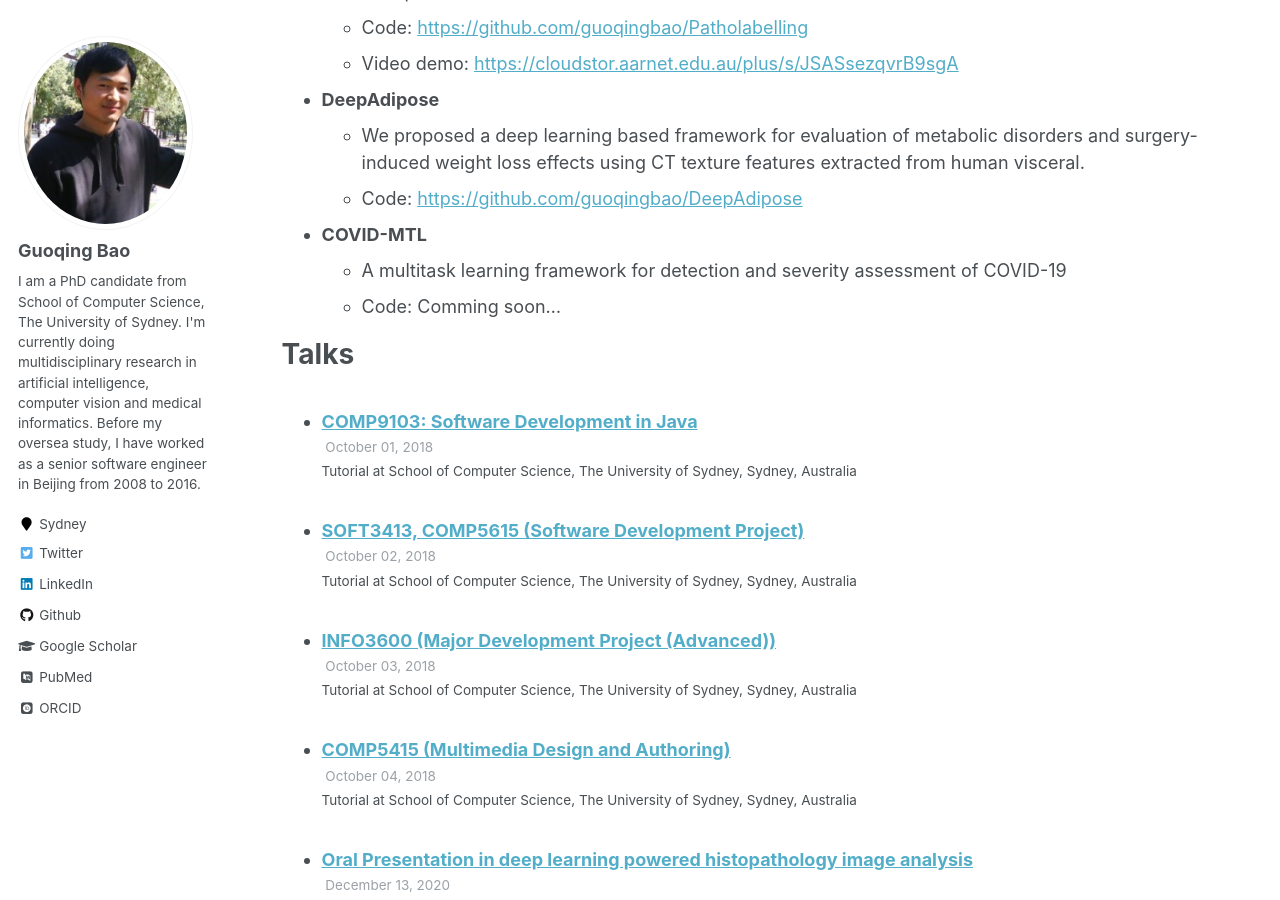
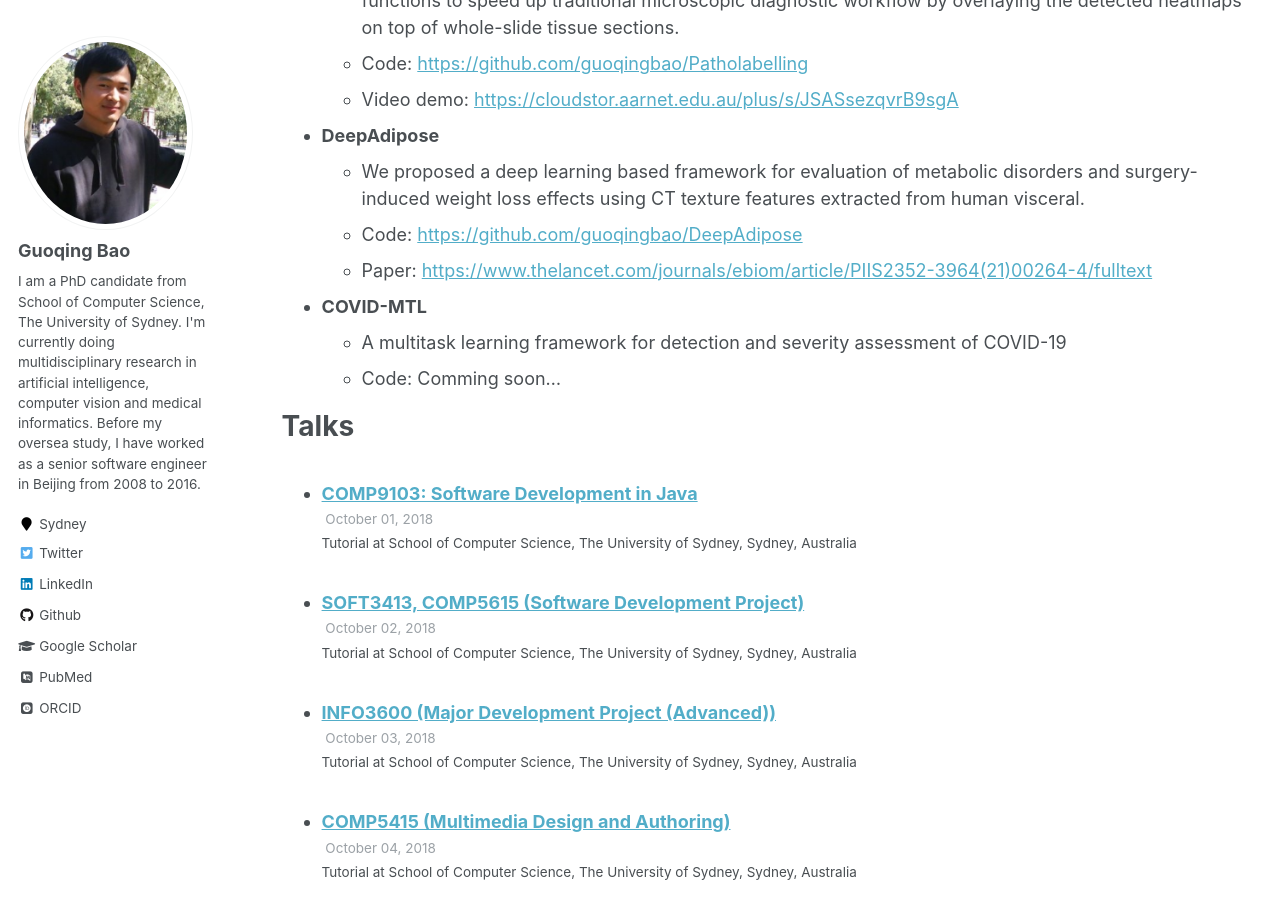
Before and after one commit to guoqingbao/guoqingbao.github.io, a Jekyll site: the page built from _pages/cv.md, in a window 1280 px wide and 900 px high, scrolled down 4436 px. Built offline with Jekyll 4.4.1, drawn with Linux system fonts in a browser that asks for light colours; some web fonts are replaced; some of the changed text lies outside the part shown.

Commit message:
Update cv.md

```diff
--- a/_pages/cv.md
+++ b/_pages/cv.md
@@ -103,6 +104,7 @@ Open-source Projects
 * **DeepAdipose**
   * We proposed a deep learning based framework for evaluation of metabolic disorders and surgery-induced weight loss effects using CT texture features extracted from human visceral.
   * Code: [https://github.com/guoqingbao/DeepAdipose](https://github.com/guoqingbao/DeepAdipose)
+  * Paper: [https://www.thelancet.com/journals/ebiom/article/PIIS2352-3964(21)00264-4/fulltext](https://www.thelancet.com/journals/ebiom/article/PIIS2352-3964(21)00264-4/fulltext)
 * **COVID-MTL**
   * A multitask learning framework for detection and severity assessment of COVID-19
   * Code: Comming soon...
```
Also changed, not shown: other parts of _pages/cv.md (+1 -0 lines).
